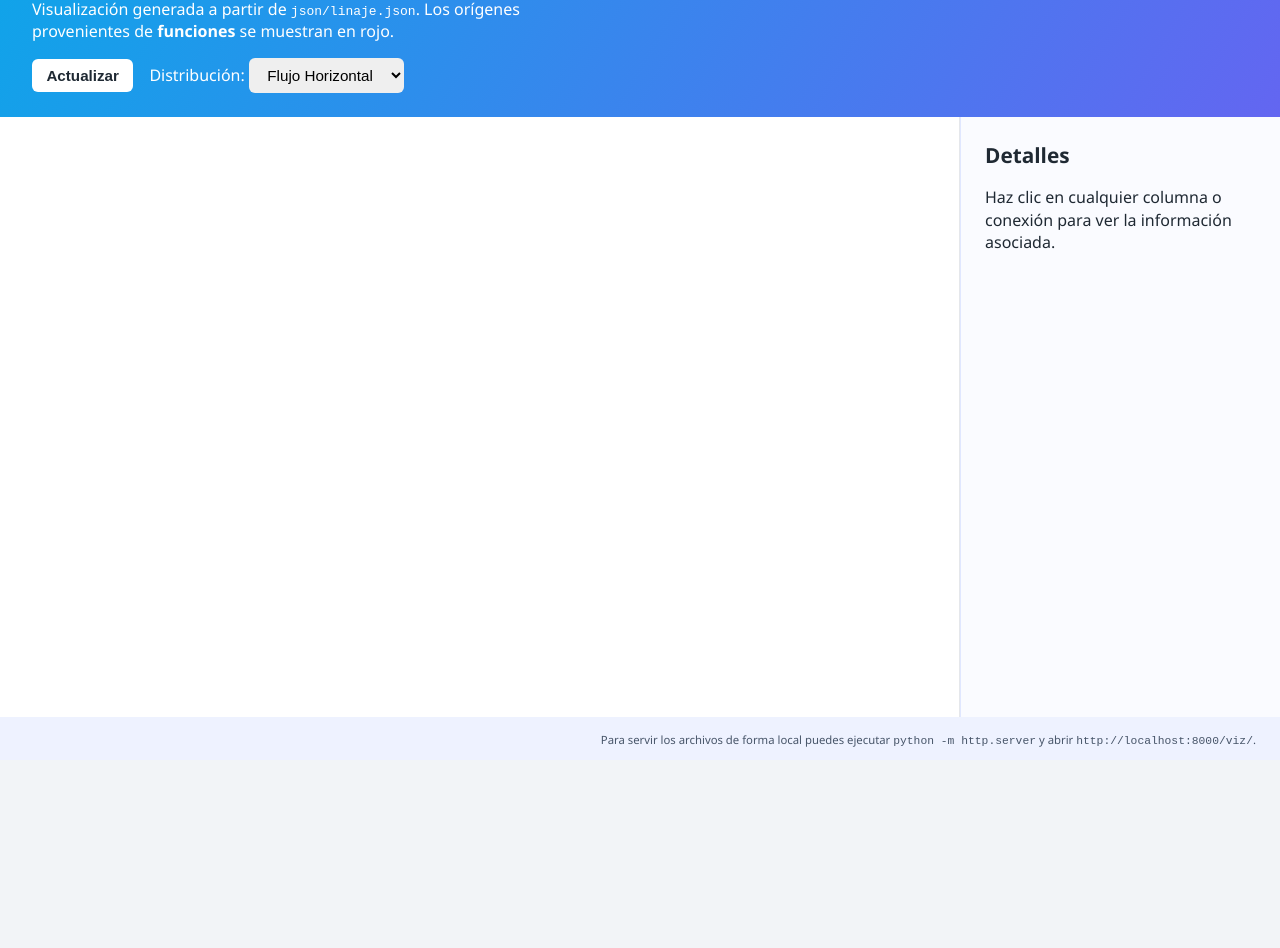
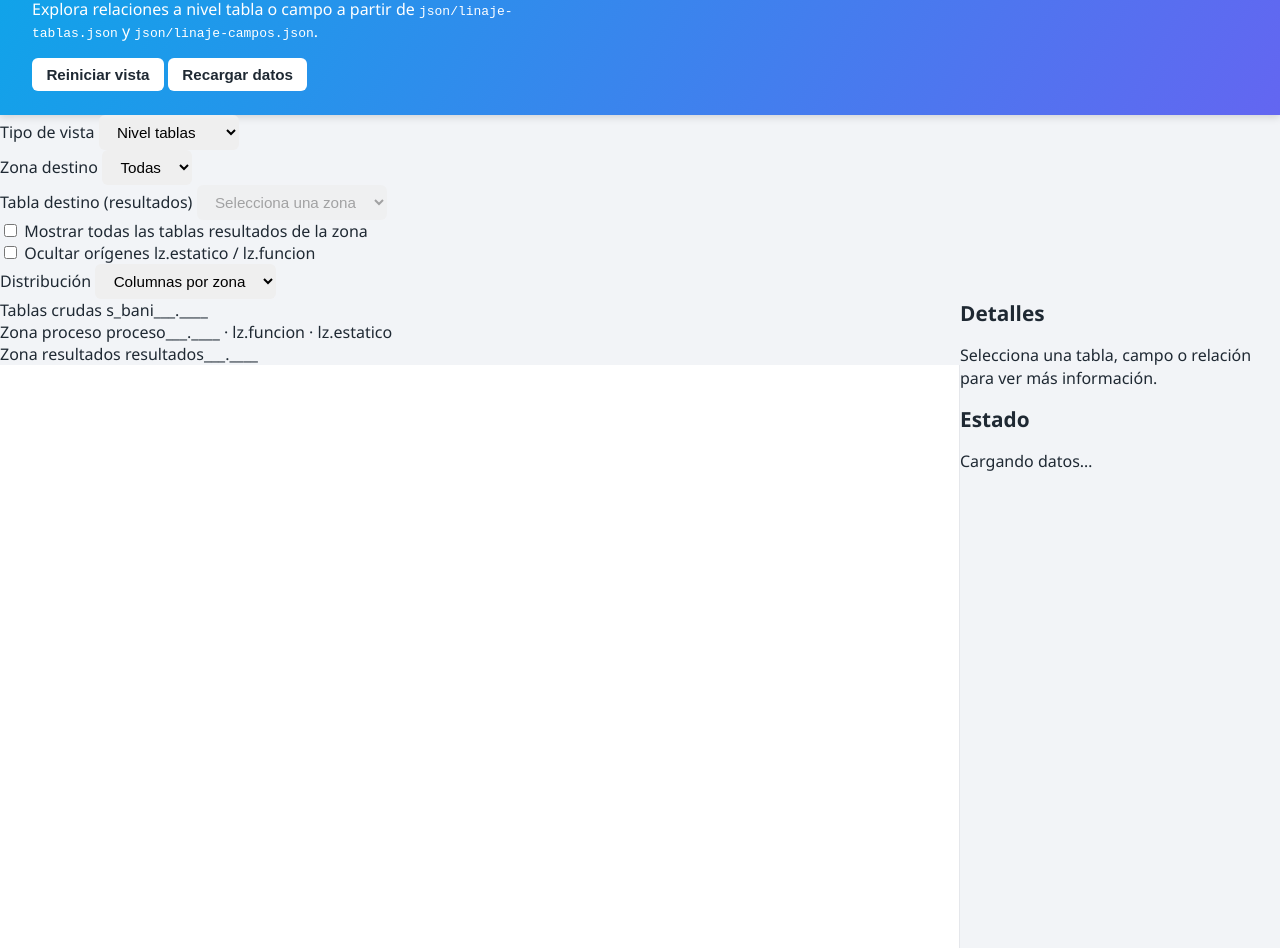
Before and after one commit to Cristian1234567890/linaje, a plain HTML site: page viz/index.html in a window 1280 px wide. Shown: the part 75-1023 px from the top of the page. Before the commit the page ends 835 px from the top, so only its background shows below. Drawn offline with nearby package versions, Linux system fonts and the light colour scheme; a script that the page names is missing.

Commit message:
Update index.html for improved layout and scripts

```diff
--- a/viz/index.html
+++ b/viz/index.html
@@ -3,42 +3,118 @@
 <head>
   <meta charset="UTF-8">
   <meta name="viewport" content="width=device-width, initial-scale=1.0">
-  <title>Visualización de Linaje</title>
+  <title>Visualizador de Linaje de Datos</title>
   <link rel="stylesheet" href="styles.css">
-  <script defer src="https://unpkg.com/cytoscape@3.26.0/dist/cytoscape.min.js"></script>
-  <script defer src="https://unpkg.com/cytoscape-dagre@2.5.0/cytoscape-dagre.js"></script>
-  <script defer src="https://unpkg.com/dagre@0.8.5/dist/dagre.min.js"></script>
-  <script defer src="app.js"></script>
+  <link rel="stylesheet" href="https://unpkg.com/tippy.js@6.3.7/dist/tippy.css">
+  <script src="https://unpkg.com/cytoscape@3.26.0/dist/cytoscape.min.js"></script>
+  <script src="https://unpkg.com/dagre@0.8.5/dist/dagre.min.js"></script>
+  <script src="https://unpkg.com/cytoscape-dagre@2.5.0/cytoscape-dagre.js"></script>
+  <script src="https://unpkg.com/@popperjs/core@2.11.8/dist/umd/popper.min.js"></script>
+  <script src="https://cdnjs.cloudflare.com/ajax/libs/cytoscape-popper/2.0.0/cytoscape-popper.min.js" referrerpolicy="no-referrer"></script>
+  <script src="https://unpkg.com/tippy.js@6.3.7/dist/tippy-bundle.umd.min.js"></script>
 </head>
 <body>
-  <header>
-    <h1>Linaje de Datos</h1>
-    <p>Visualización generada a partir de <code>json/linaje.json</code>. Los orígenes provenientes de <strong>funciones</strong> se muestran en rojo.</p>
-    <div class="controls">
-      <button id="refresh-btn">Actualizar</button>
-      <label>
-        Distribución:
+  <div class="page">
+    <header class="app-header">
+      <div>
+        <h1>Linaje de Datos</h1>
+        <p class="subtitle">Explora relaciones a nivel tabla o campo a partir de <code>json/linaje-tablas.json</code> y <code>json/linaje-campos.json</code>.</p>
+      </div>
+      <div class="header-actions">
+        <button id="reset-view-btn" type="button">Reiniciar vista</button>
+        <button id="reload-btn" type="button">Recargar datos</button>
+      </div>
+    </header>
+
+    <section class="filters">
+      <div class="filter">
+        <label for="view-mode">Tipo de vista</label>
+        <select id="view-mode">
+          <option value="tables">Nivel tablas</option>
+          <option value="fields">Nivel campos</option>
+        </select>
+      </div>
+      <div class="filter filter--zone">
+        <label for="zone-select">Zona destino</label>
+        <select id="zone-select">
+          <option value="all">Todas</option>
+        </select>
+      </div>
+      <div class="filter filter--table">
+        <label for="table-select">Tabla destino (resultados)</label>
+        <select id="table-select" class="select--truncate" disabled>
+          <option value="all">Selecciona una zona</option>
+        </select>
+      </div>
+      <div class="filter checkbox">
+        <input type="checkbox" id="show-all-results">
+        <label for="show-all-results">Mostrar todas las tablas resultados de la zona</label>
+      </div>
+      <div class="filter checkbox">
+        <input type="checkbox" id="hide-lz">
+        <label for="hide-lz">Ocultar orígenes lz.estatico / lz.funcion</label>
+      </div>
+      <div class="filter">
+        <label for="layout-select">Distribución</label>
         <select id="layout-select">
-          <option value="dagre">Flujo Horizontal</option>
+          <option value="columns">Columnas por zona</option>
+          <option value="dagre">Flujo libre (dagre)</option>
           <option value="breadthfirst">Jerárquico</option>
-          <option value="cose">Orgánico</option>
+          <option value="cose">Orgánico (CoSE)</option>
         </select>
-      </label>
-    </div>
-  </header>
+      </div>
+    </section>
 
-  <main>
-    <div id="cy"></div>
-    <aside id="details">
-      <h2>Detalles</h2>
-      <div id="details-content">
-        <p>Haz clic en cualquier columna o conexión para ver la información asociada.</p>
+    <main class="workspace">
+      <div class="graph-wrapper">
+        <div class="zone-overlay" aria-hidden="true">
+          <div class="zone-panel zone-left">
+            <span class="zone-title">Tablas crudas</span>
+            <span class="zone-subtitle">s_bani___.____</span>
+          </div>
+          <div class="zone-divider"></div>
+          <div class="zone-panel zone-center">
+            <span class="zone-title">Zona proceso</span>
+            <span class="zone-subtitle">proceso___.____ · lz.funcion · lz.estatico</span>
+          </div>
+          <div class="zone-divider"></div>
+          <div class="zone-panel zone-right">
+            <span class="zone-title">Zona resultados</span>
+            <span class="zone-subtitle">resultados___.____</span>
+          </div>
+        </div>
+        <div id="cy" aria-label="Lienzo principal del linaje"></div>
       </div>
-    </aside>
-  </main>
+      <aside class="sidebar">
+        <section class="details">
+          <h2>Detalles</h2>
+          <div id="details-content">
+            <p>Selecciona una tabla, campo o relación para ver más información.</p>
+          </div>
+        </section>
+        <section class="status">
+          <h2>Estado</h2>
+          <div id="status-message">Cargando datos…</div>
+        </section>
+      </aside>
+    </main>
 
-  <footer>
-    <small>Para servir los archivos de forma local puedes ejecutar <code>python -m http.server</code> y abrir <code>http://localhost:8000/viz/</code>.</small>
-  </footer>
+    <footer class="app-footer">
+      <div class="legend">
+        <h2>Referencias de color</h2>
+        <ul>
+          <li><span class="legend-dot zone-resultados"></span>Zona resultados (<code>resultados___.____</code>)</li>
+          <li><span class="legend-dot zone-proceso"></span>Zona proceso (<code>proceso___.____</code>)</li>
+          <li><span class="legend-dot zone-s_bani"></span>Zona cruda (<code>s_bani___.____</code>)</li>
+          <li><span class="legend-dot zone-lz-estatico"></span>lz.estatico</li>
+          <li><span class="legend-dot zone-lz-funcion"></span>lz.funcion</li>
+          <li><span class="legend-dot zone-otro"></span>Otros</li>
+        </ul>
+      </div>
+      <p class="footer-note">Sirve la carpeta con un servidor estático (por ejemplo <code>python -m http.server</code>) para evitar errores CORS.</p>
+    </footer>
+  </div>
+
+  <script src="app.js"></script>
 </body>
 </html>
```
